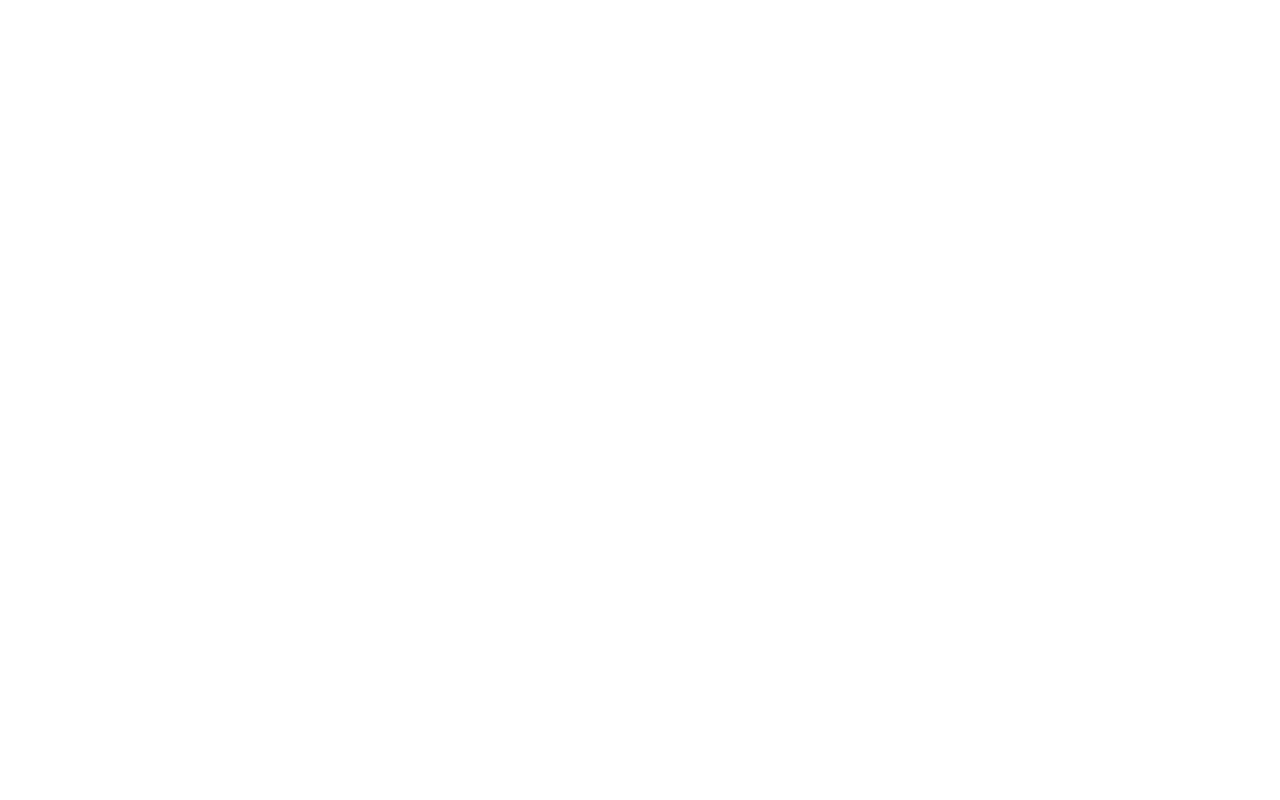
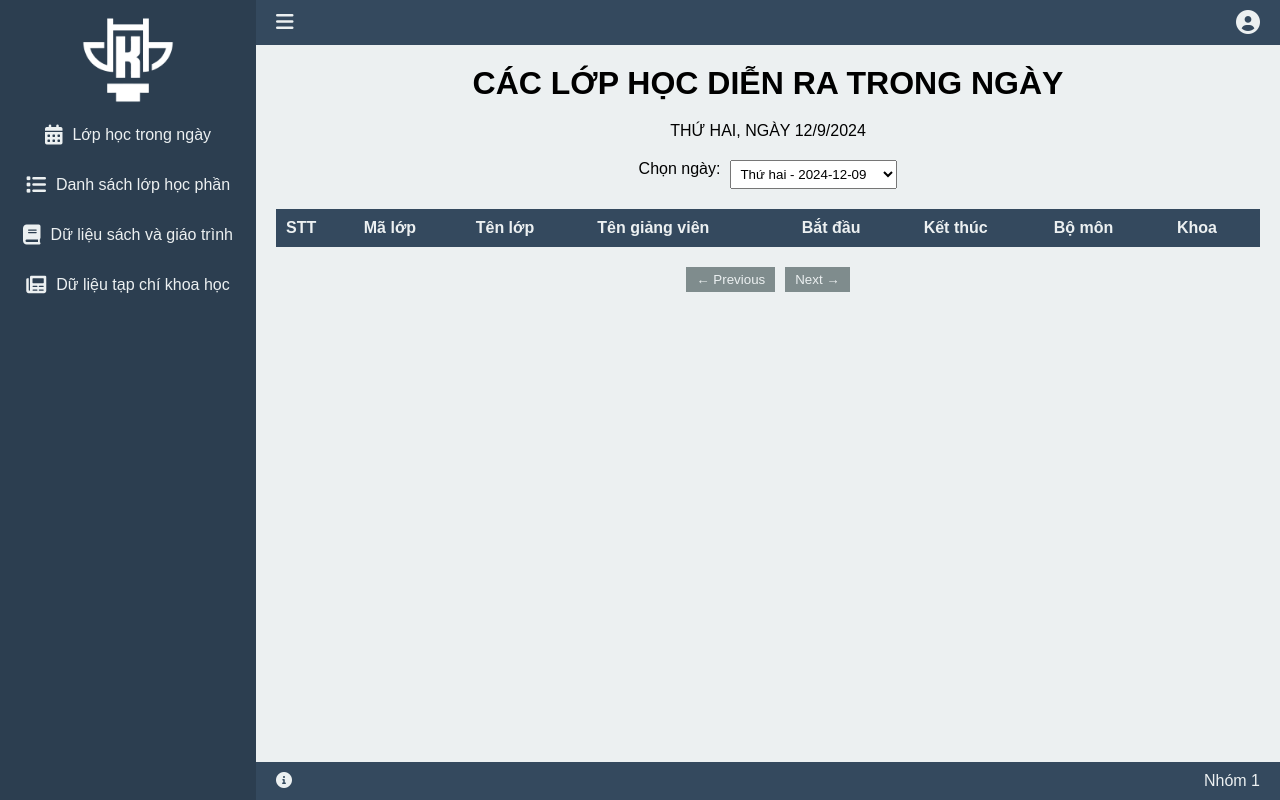
Before and after one commit to HoangAnhPeas/OnlineLearningSystem, a website: page frontend/daily-classes.html in a window 1280 px wide. Drawn offline with Linux system fonts and the light colour scheme; no server answers.

Commit message:
update daily-class.html lần 1

```diff
--- /dev/null
+++ b/frontend/css/daily-classes.css
@@ -0,0 +1,278 @@
+/* Reset cơ bản */
+* {
+    margin: 0;
+    padding: 0;
+    box-sizing: border-box;
+}
+
+body {
+    font-family: Arial, sans-serif;
+    height: 100vh;
+    display: flex;
+    flex-direction: column;
+}
+
+/* Container chính */
+.container {
+    display: flex;
+    flex: 1;
+    overflow: hidden;
+}
+
+/* Navbar */
+nav {
+    width: 20%;
+    background-color: #2c3e50;
+    color: #ecf0f1;
+    display: flex;
+    flex-direction: column;
+    align-items: center;
+    padding: 10px;
+    transition: width 1s ease;
+}
+
+nav.collapsed {
+    width: 60px;
+}
+
+nav .logo img {
+    display: flex;
+    justify-content: center;
+    align-items: center;
+    width: 100px;
+    height: 100px;
+    transition: width 1s ease, height 1s ease;
+}
+
+nav.collapsed .logo img {
+    width: 30px;
+    height: 30px;
+}
+
+nav ul {
+    list-style: none;
+    width: 100%;
+    padding: 0;
+}
+
+nav ul li {
+    padding: 15px;
+    text-align: center;
+}
+
+nav ul li a {
+    display: flex;
+    align-items: center;
+    justify-content: center;
+    text-decoration: none;
+    color: #ecf0f1;
+    transition: all 1s ease;
+}
+
+nav ul li a i {
+    font-size: 20px;
+}
+
+nav ul li a span {
+    margin-left: 10px;
+    white-space: nowrap;
+    transition: opacity 1s ease, visibility 1s ease;
+}
+
+nav.collapsed ul li a span {
+    opacity: 0;
+    visibility: hidden;
+    width: 0;
+    overflow: hidden;
+    margin: 0;
+}
+
+/* Hiệu ứng hover */
+nav ul li a:hover {
+    color: #3498db;
+}
+
+/* Main content */
+.main-content {
+    flex-grow: 1;
+    display: flex;
+    flex-direction: column;
+    overflow-y: auto;
+    transition: margin-left 1s ease;
+}
+
+header {
+    background-color: #34495e;
+    color: #ecf0f1;
+    display: flex;
+    justify-content: space-between;
+    align-items: center;
+    padding: 10px 20px;
+}
+
+header .header-left button {
+    background: none;
+    border: none;
+    color: #ecf0f1;
+    font-size: 20px;
+    cursor: pointer;
+}
+
+/* Dropdown trong header */
+header .header-right {
+    position: relative;
+    display: flex;
+    align-items: center;
+}
+
+header .header-right .dropdown {
+    cursor: pointer;
+    position: relative;
+}
+
+header .header-right .dropdown i {
+    font-size: 24px;
+    transition: transform 0.2s ease;
+}
+
+header .header-right .dropdown:hover i {
+    transform: scale(1.1);
+    color: #3498db;
+}
+
+header .header-right .dropdown-menu {
+    display: none;
+    position: absolute;
+    top: 100%;
+    right: 0;
+    background-color: white;
+    border-radius: 8px;
+    box-shadow: 0 4px 6px rgba(0, 0, 0, 0.2);
+    overflow: hidden;
+    z-index: 1000;
+    flex-direction: column;
+    width: 150px;
+    animation: fadeIn 0.3s ease;
+}
+
+header .header-right .dropdown:hover .dropdown-menu {
+    display: flex;
+}
+
+header .header-right .dropdown-menu a {
+    padding: 10px;
+    text-decoration: none;
+    color: #34495e;
+    font-size: 14px;
+    transition: background-color 0.2s ease;
+}
+
+header .header-right .dropdown-menu a:hover {
+    background-color: #ecf0f1;
+}
+
+/* Hiệu ứng fadeIn */
+@keyframes fadeIn {
+    from {
+        opacity: 0;
+        transform: translateY(-10px);
+    }
+    to {
+        opacity: 1;
+        transform: translateY(0);
+    }
+}
+
+/* Main Body */
+main {
+    flex: 1;
+    padding: 20px;
+    background-color: #ecf0f1;
+}
+
+main h1, main p {
+    text-align: center;
+    margin-bottom: 20px;
+}
+
+h1,
+p {
+    text-transform: uppercase;
+}
+
+.date-selector {
+    display: flex;
+    justify-content: center;
+    margin-bottom: 20px;
+}
+
+.date-selector select {
+    margin-left: 10px;
+    padding: 5px;
+}
+
+/* Table */
+table {
+    width: 100%;
+    border-collapse: collapse;
+    margin: 0 auto 20px;
+    background-color: white;
+}
+
+thead th {
+    background-color: #34495e;
+    color: #ecf0f1;
+    padding: 10px;
+    text-align: left;
+}
+
+tbody td {
+    padding: 10px;
+    text-align: left;
+    border-bottom: 1px solid #ddd;
+}
+
+/* Pagination */
+.pagination {
+    display: flex;
+    justify-content: center;
+    gap: 10px;
+}
+
+.pagination button {
+    padding: 5px 10px;
+    background-color: #34495e;
+    color: #ecf0f1;
+    border: none;
+    cursor: pointer;
+}
+
+.pagination button:disabled {
+    background-color: #7f8c8d;
+    cursor: not-allowed;
+}
+
+/* Footer */
+footer {
+    background-color: #34495e;
+    color: #ecf0f1;
+    display: flex;
+    justify-content: space-between;
+    align-items: center;
+    padding: 10px 20px;
+}
+
+/* Đảm bảo responsive */
+@media (max-width: 768px) {
+    nav.collapsed {
+        width: 60px;
+    }
+
+    nav ul li a {
+        display: none;
+    }
+
+    nav ul li i {
+        font-size: 1.5em;
+    }
+}
--- a/frontend/daily-classes.html
+++ b/frontend/daily-classes.html
@@ -0,0 +1,120 @@
+<!DOCTYPE html>
+<html lang="en">
+
+<head>
+    <meta charset="UTF-8">
+    <meta name="viewport" content="width=device-width, initial-scale=1.0">
+    <title>Daily Classes</title>
+    <link rel="stylesheet" href="./css/daily-classes.css">
+    <link rel="stylesheet" href="https://cdnjs.cloudflare.com/ajax/libs/font-awesome/6.0.0-beta3/css/all.min.css" />
+</head>
+
+<body>
+    <div class="container">
+        <!-- Navbar -->
+        <nav id="navbar" class="expanded">
+            <div class="logo">
+                <a href="./home.html">
+                    <img src="./images/white_logo_png.png" alt="School Logo">
+                </a>
+            </div>
+            <ul>
+                <li>
+                    <a href="./daily-classes.html">
+                        <i class="fas fa-calendar-alt"></i>
+                        <span>Lớp học trong ngày</span>
+                    </a>
+                </li>
+                <li>
+                    <a href="./class-list.html">
+                        <i class="fas fa-list"></i>
+                        <span>Danh sách lớp học phần</span>
+                    </a>
+                </li>
+                <li>
+                    <a href="./comming-soon.html">
+                        <i class="fas fa-book"></i>
+                        <span>Dữ liệu sách và giáo trình</span>
+                    </a>
+                </li>
+                <li>
+                    <a href="./comming-soon.html">
+                        <i class="fas fa-newspaper"></i>
+                        <span>Dữ liệu tạp chí khoa học</span>
+                    </a>
+                </li>
+            </ul>
+        </nav>
+
+        <!-- Main content -->
+        <div class="main-content">
+            <!-- Header -->
+            <header>
+                <div class="header-left">
+                    <button id="toggleNavbar">
+                        <i class="fas fa-bars"></i>
+                    </button>
+                </div>
+                <div class="header-right">
+                    <div class="dropdown">
+                        <i class="fas fa-user-circle"></i>
+                        <div class="dropdown-menu">
+                            <a href="./comming-soon.html">Thông tin cá nhân</a>
+                            <a href="./index.html">Đăng xuất</a>
+                        </div>
+                    </div>
+                </div>
+            </header>
+
+            <!-- Body -->
+            <main>
+                <h1>CÁC LỚP HỌC DIỄN RA TRONG NGÀY</h1>
+                <p><span id="selectedDayOfWeek">...</span>, NGÀY <span id="selectedDate">...</span></p>
+
+                <div class="date-selector">
+                    <label for="datePicker">Chọn ngày: </label>
+                    <select id="datePicker"></select>
+                </div>
+
+                <!-- Bảng thông tin lớp học -->
+                <table>
+                    <thead>
+                        <tr>
+                            <th>STT</th>
+                            <th>Mã lớp</th>
+                            <th>Tên lớp</th>
+                            <th>Tên giảng viên</th>
+                            <th>Bắt đầu</th>
+                            <th>Kết thúc</th>
+                            <th>Bộ môn</th>
+                            <th>Khoa</th>
+                        </tr>
+                    </thead>
+                    <tbody id="classTableBody">
+                        <!-- Dữ liệu sẽ được render động tại đây -->
+                    </tbody>
+                </table>
+
+                <!-- Phần điều hướng phân trang -->
+                <div class="pagination">
+                    <button id="prevPage" disabled>← Previous</button>
+                    <button id="nextPage" disabled>Next →</button>
+                </div>
+            </main>
+
+            <!-- Footer -->
+            <footer>
+                <div class="footer-left">
+                    <i class="fas fa-info-circle"></i>
+                </div>
+                <div class="footer-right">
+                    Nhóm 1
+                </div>
+            </footer>
+        </div>
+    </div>
+
+    <script src="./js/daily-classes.js"></script>
+</body>
+
+</html>
--- /dev/null
+++ b/frontend/js/daily-classes.js
@@ -0,0 +1,135 @@
+let currentPage = 1; // Biến lưu trang hiện tại
+let rowsPerPage = 10; // Số hàng hiển thị mỗi trang
+let classData = []; // Lưu dữ liệu lớp học sau khi gọi API
+
+document.addEventListener('DOMContentLoaded', async () => {
+    const toggleNavbar = document.getElementById('toggleNavbar');
+    const navbar = document.getElementById('navbar');
+    await populateDateSelector();
+    await updateSelectedDateUI();
+    await fetchDailyClasses();
+});
+
+ // Toggle navbar
+ toggleNavbar.addEventListener('click', () => {
+    navbar.classList.toggle('collapsed');
+});
+
+// Populating the dropdown with the days of the week
+async function populateDateSelector() {
+    const datePicker = document.getElementById('datePicker');
+    const today = new Date();
+
+    const days = ['Thứ hai', 'Thứ ba', 'Thứ tư', 'Thứ năm', 'Thứ sáu', 'Thứ bảy', 'Chủ nhật'];
+
+    for (let i = 0; i < 7; i++) {
+        const dateOption = new Date();
+        dateOption.setDate(today.getDate() + i);
+
+        const dateString = dateOption.toISOString().split('T')[0];
+
+        const option = document.createElement('option');
+        option.value = dateString;
+        option.textContent = `${days[i]} - ${dateString}`;
+
+        datePicker.appendChild(option);
+    }
+
+    datePicker.value = today.toISOString().split('T')[0];
+    datePicker.addEventListener('change', async () => {
+        await updateSelectedDateUI();
+        await fetchDailyClasses();
+    });
+}
+
+// Cập nhật thông tin ngày và hiển thị trên giao diện
+async function updateSelectedDateUI() {
+    const datePicker = document.getElementById('datePicker');
+    const selectedDate = new Date(datePicker.value);
+
+    const dayNames = ['Chủ nhật', 'Thứ hai', 'Thứ ba', 'Thứ tư', 'Thứ năm', 'Thứ sáu', 'Thứ bảy'];
+    const dayOfWeek = dayNames[selectedDate.getDay()];
+    const formattedDate = selectedDate.toLocaleDateString();
+
+    document.getElementById('selectedDayOfWeek').textContent = dayOfWeek;
+    document.getElementById('selectedDate').textContent = formattedDate;
+}
+
+// Gọi backend để lấy thông tin lớp học
+async function fetchDailyClasses() {
+    const selectedDate = document.getElementById('datePicker').value;
+
+    if (!selectedDate) {
+        alert('Vui lòng chọn một ngày.');
+        return;
+    }
+
+    try {
+        const response = await fetch(`http://localhost:3000/api/daily-classes?date=${selectedDate}`);
+        const data = await response.json();
+
+        if (response.ok) {
+            classData = data; // Lưu dữ liệu
+            renderTable();
+            updatePagination();
+        } else {
+            alert('Không thể lấy thông tin');
+        }
+    } catch (error) {
+        console.error('Error fetching daily classes', error);
+    }
+}
+
+// Render thông tin lớp học lên bảng theo phân trang
+function renderTable() {
+    const tableBody = document.getElementById('classTableBody');
+    tableBody.innerHTML = ''; // Xóa dữ liệu trước khi render lại
+
+    const startIndex = (currentPage - 1) * rowsPerPage;
+    const endIndex = Math.min(startIndex + rowsPerPage, classData.length);
+
+    if (!classData || classData.length === 0) {
+        tableBody.innerHTML = '<tr><td colspan="8">Không có thông tin lớp học trong ngày đã chọn</td></tr>';
+        return;
+    }
+
+    for (let i = startIndex; i < endIndex; i++) {
+        const tr = document.createElement('tr');
+        tr.innerHTML = `
+            <td>${startIndex + i + 1}</td>
+            <td>${classData[i].LessonID || 'N/A'}</td>
+            <td>${classData[i].student_name || 'Chưa xác định'}</td>
+            <td>${classData[i].TeacherID || 'Chưa xác định'}</td>
+            <td>${classData[i].StartDate || 'N/A'}</td>
+            <td>${classData[i].EndDate || 'N/A'}</td>
+            <td>${classData[i].Subject || 'N/A'}</td>
+            <td>${classData[i].Department || 'N/A'}</td>
+        `;
+        tableBody.appendChild(tr);
+    }
+}
+
+// Cập nhật các nút điều hướng
+function updatePagination() {
+    const prevButton = document.getElementById('prevPage');
+    const nextButton = document.getElementById('nextPage');
+
+    prevButton.disabled = currentPage === 1;
+    nextButton.disabled = currentPage * rowsPerPage >= classData.length;
+
+    prevButton.onclick = () => {
+        if (currentPage > 1) {
+            currentPage--;
+            renderTable();
+            updatePagination();
+        }
+    };
+
+    nextButton.onclick = () => {
+        if (currentPage * rowsPerPage < classData.length) {
+            currentPage++;
+            renderTable();
+            updatePagination();
+        }
+    };
+}
```
Also changed, not shown: backend/routes/userRoutes.js (+20 -0 lines), frontend/home.html (+1 -1 lines), 1 other file.
